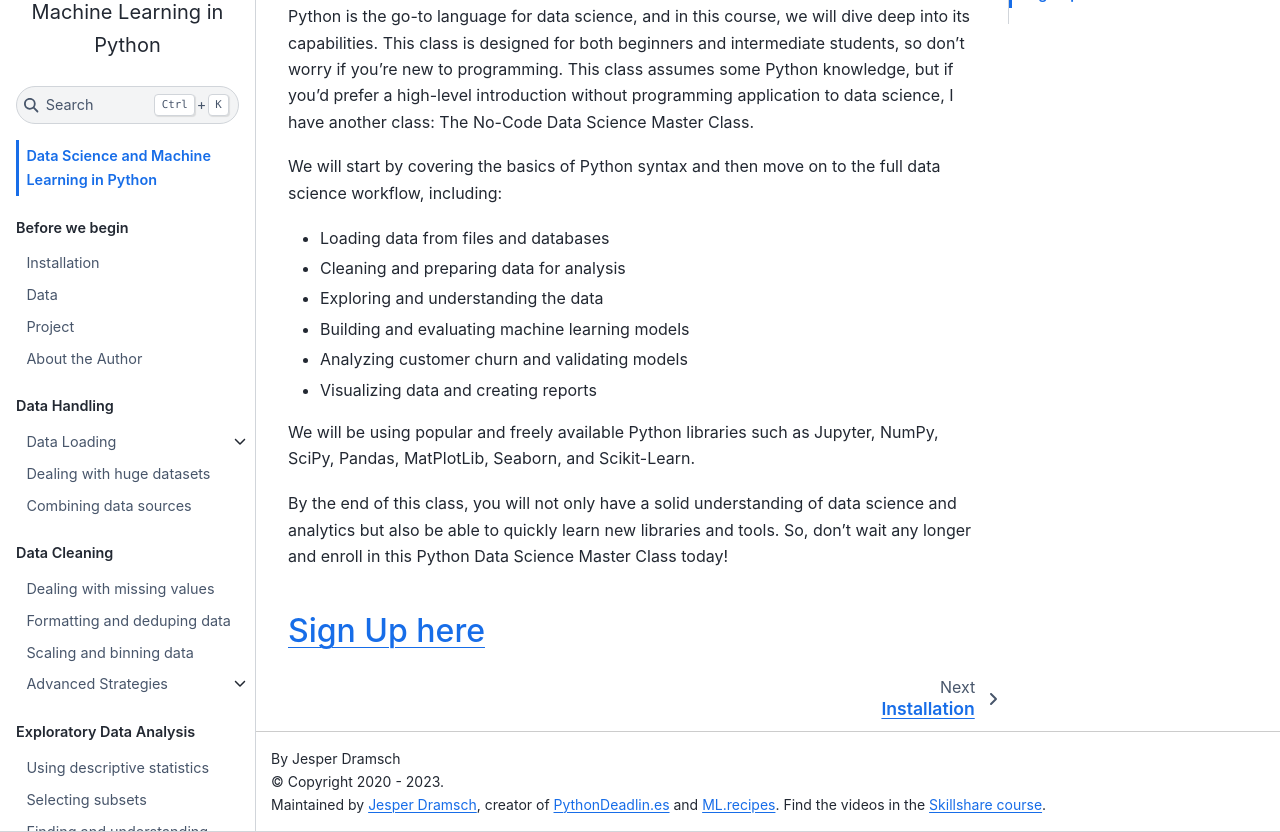
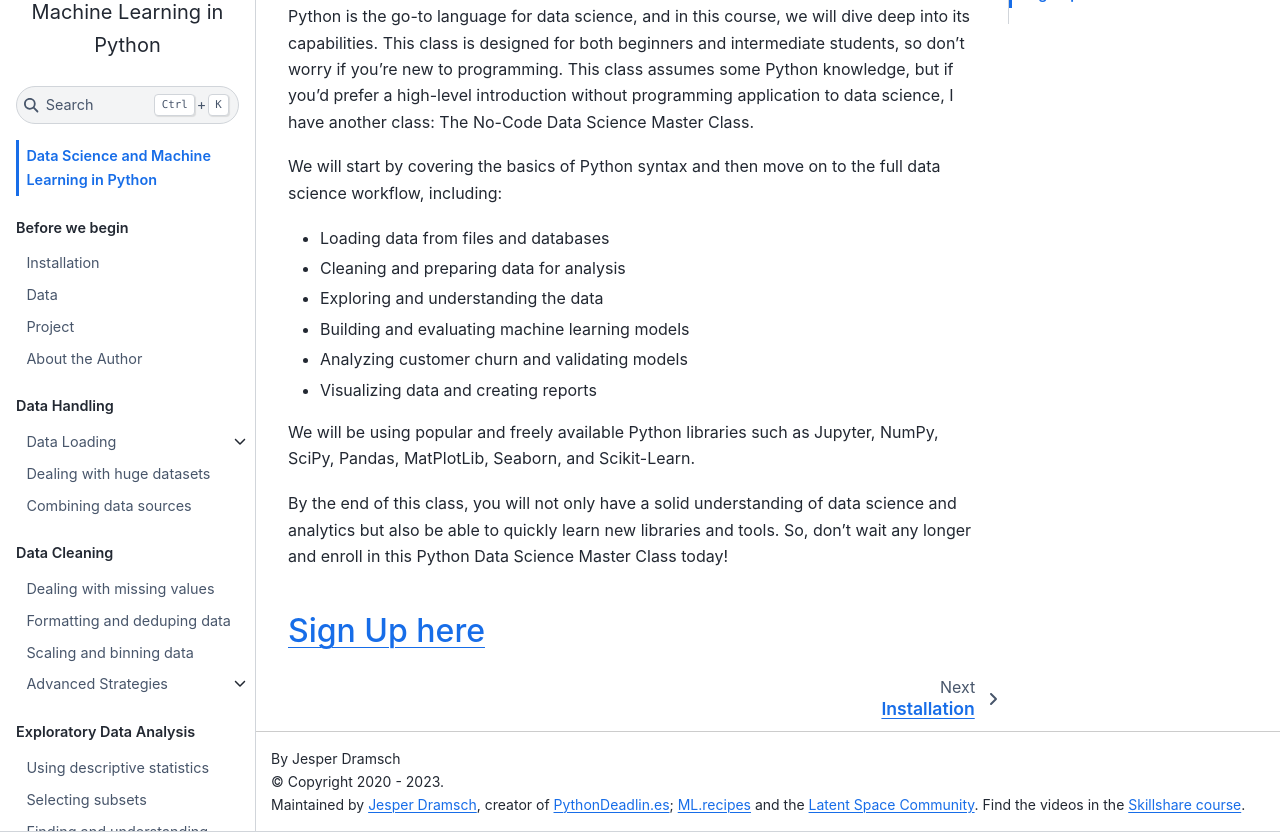
Before and after one commit to JesperDramsch/data-science-gui.de, a Jupyter Book: the page built from book/welcome.md, in a window 1280 px wide and 900 px high, scrolled down 596 px, cut to the strip 68-900 px from the top of the window. Built offline with Jupyter Book 1.0.4 settings and Sphinx 7.4.7 and the Sphinx Book theme 1.1.4, drawn with Linux system fonts in a browser that asks for light colours; pages that are not in the unit, such as notebooks, are missing from menus.

Commit message:
Latent Space

```diff
--- a/book/_config.yml
+++ b/book/_config.yml
@@ -54,7 +54,7 @@ html:
   use_issues_button         : false  # Whether to add an "open an issue" button
   use_multitoc_numbering    : true   # Continuous numbering across parts/chapters
   extra_navbar              :   # Will be displayed underneath the left navbar.
-  extra_footer              : "Maintained by <a href='https://dramsch.net'>Jesper Dramsch</a>, creator of <a href='https://pythondeadlin.es'>PythonDeadlin.es</a> and <a href='https://ml.recipes' />ML.recipes</a>. Find the videos in the <a href='https://dramsch.net/course1' />Skillshare course</a>."  # Will be displayed underneath the footer.
+  extra_footer              : "Maintained by <a href='https://dramsch.net'>Jesper Dramsch</a>, creator of <a href='https://pythondeadlin.es'>PythonDeadlin.es</a>; <a href='https://ml.recipes' />ML.recipes</a> and the <a href='https://latent.club' />Latent Space Community</a>. Find the videos in the <a href='https://dramsch.net/course1' />Skillshare course</a>."  # Will be displayed underneath the footer.
   google_analytics_id       : ""  # A GA id that can be used to track book views.
   home_page_in_navbar       : true  # Whether to include your home page in the left Navigation Bar
   baseurl                   : "https://data-science-gui.de"  # The base URL where your book will be hosted. Used for creating image previews and social links. e.g.: https://mypage.com/mybook/
```
